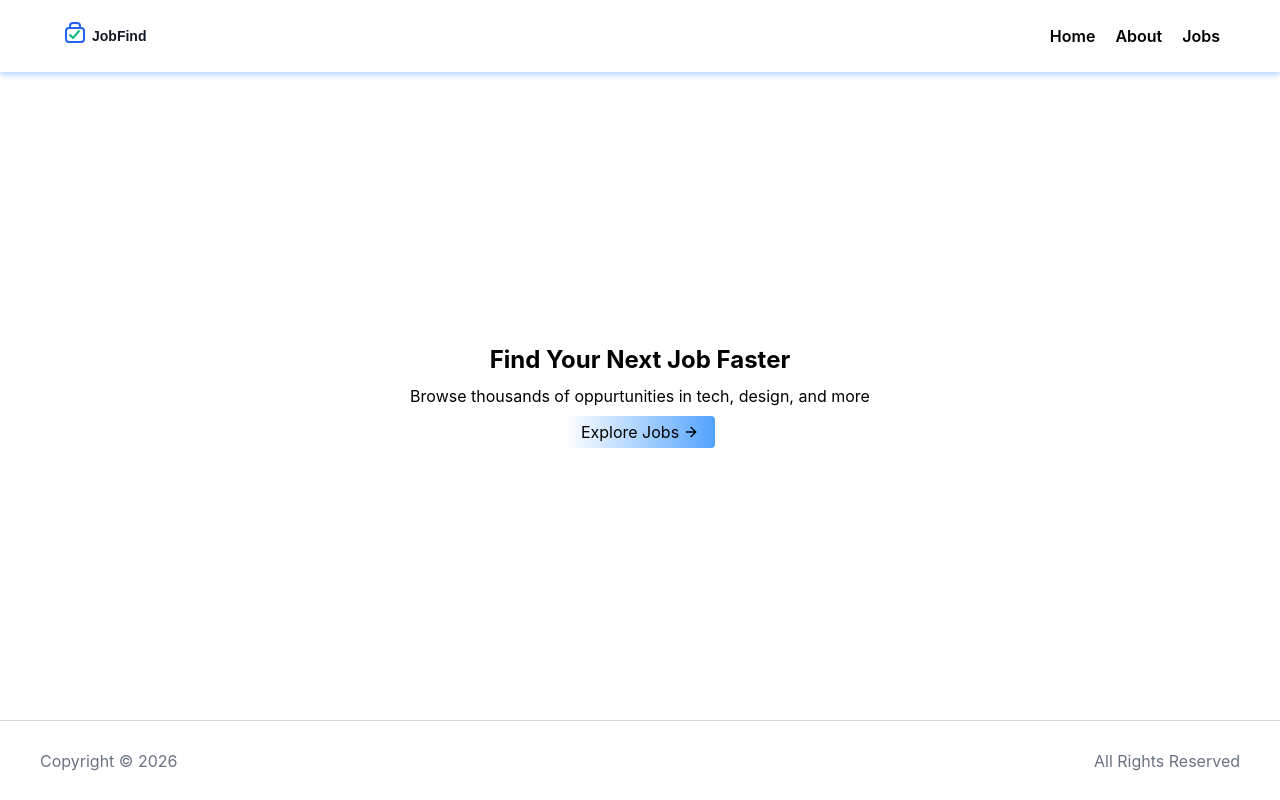
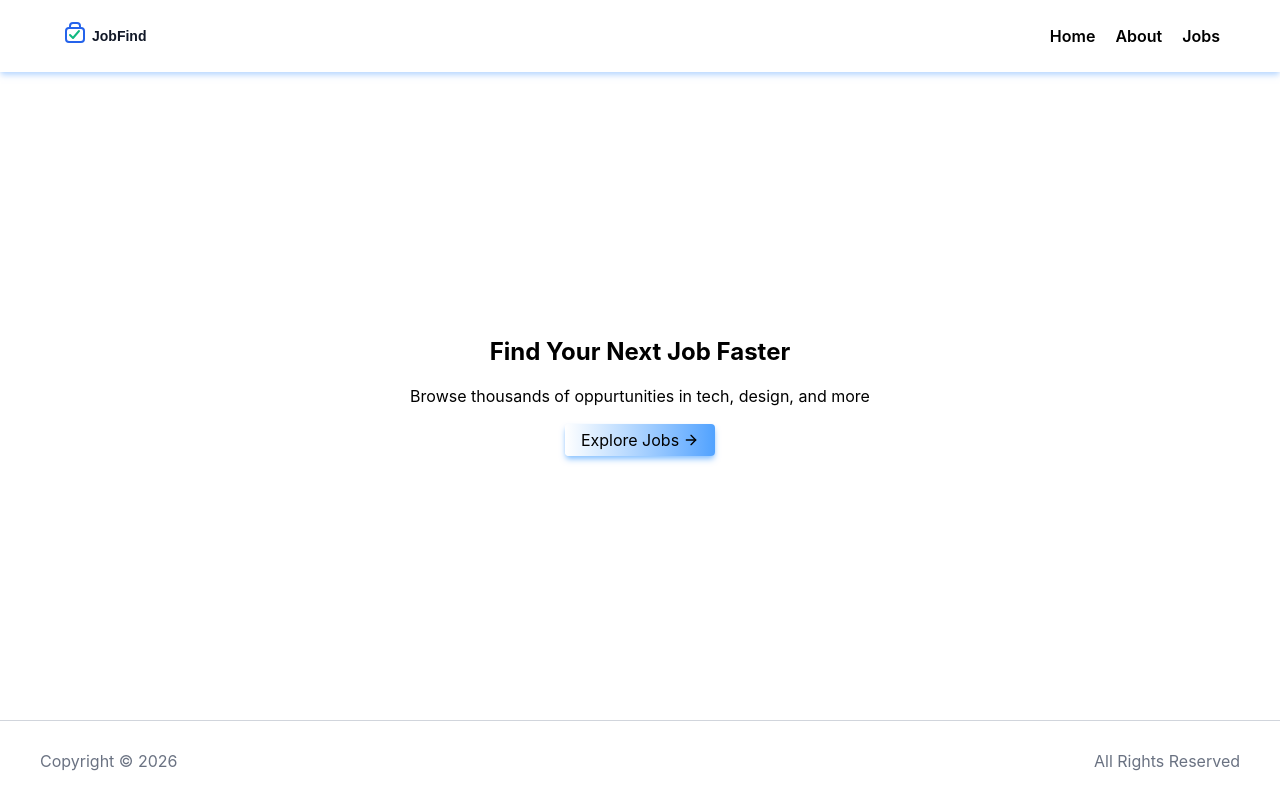
Before and after one commit to Wasit-karimi/JobListing, a React (Vite) app: page / in a window 1280 px wide. Built offline with nearby package versions, Linux system fonts and the light colour scheme.

Commit message:
fixed Home, index.css,mainlayout, jobloader, notfound.tsx,navbar

```diff
--- a/src/components/Navbar.tsx
+++ b/src/components/Navbar.tsx
@@ -48,7 +48,9 @@ const Navbar = () => {
       <nav
         className={cn(
           "shadow-md shadow-blue-200 hidden md:flex justify-between items-center px-15",
-          scrolled ? "h-16 bg-white/75 backdrop-blur-lg border-b border-t-gray-200" : "h-18",
+          scrolled
+            ? "h-16 bg-white/75 backdrop-blur-lg border-b border-gray-300"
+            : "h-18",
         )}
       >
         {" "}
@@ -59,7 +61,7 @@ const Navbar = () => {
       </nav>
 
       {/* mobile nav */}
-      <nav className="md:hidden relative h-18 flex justify-between px-5">
+      <nav className="md:hidden relative h-18 flex justify-between px-5 border-b border-gray-300 shadow-md shadow-blue-200">
         {" "}
         <a href="#" className="flex">
           <img src="/logo.svg" alt="logo" className="w-37" />
@@ -84,7 +86,6 @@ const Navbar = () => {
             {" "}
             <IoMdClose size={24} />{" "}
           </button>
-
           {navlinks}
         </ul>
       </nav>
--- a/src/index.css
+++ b/src/index.css
@@ -9,7 +9,7 @@
 
 @layer components {
   .btn-primary {
-    @apply bg-linear-to-r from-white to-blue-400 flex gap-1 justify-center items-center px-4 py-1 rounded cursor-pointer hover:shadow-md hover:shadow-blue-300 transition-all duration-300;
+    @apply bg-linear-to-r from-white to-blue-400 flex gap-1 justify-center items-center px-4 py-1 rounded cursor-pointer shadow-md shadow-blue-300 hover:shadow-md hover:shadow-blue-400 transition-all duration-300;
   }
 
 }
--- a/src/layouts/MainLayout.tsx
+++ b/src/layouts/MainLayout.tsx
@@ -6,7 +6,7 @@ const MainLayout = () => {
   return (
     <main className="w-full min-h-screen flex flex-col justify-between">
       <Navbar />
-      <section className="w-full h-full px-30  mx-auto flex flex-col justify-between items-center">
+      <section className="w-[90%] h-full mx-auto flex flex-col justify-between items-center">
         <Outlet />
       </section>
       <Footer />
--- a/src/pages/Home.tsx
+++ b/src/pages/Home.tsx
@@ -9,7 +9,6 @@ const Home = () => {
   useGSAP(() => {
     gsap.set(".fall", { y: -100, opacity: 0 });
     gsap.set(".fade", { opacity: 0 });
-    gsap.set(".rise", { y: 100, opacity: 0 });
 
     const tl = gsap.timeline();
 
@@ -29,29 +28,18 @@ const Home = () => {
       },
       "-=0.5",
     );
-
-    tl.to(
-      ".rise",
-      {
-        y: 0,
-        opacity: 1,
-        duration: 1,
-        ease: "power1.inOut",
-      },
-      "<",
-    );
   }, []);
   return (
-    <section className="w-full h-100 flex flex-col justify-center items-center">
-      <h1 className="font-bold text-2xl capitalize fall">
+    <section className="w-full h-100 flex flex-col justify-center items-center gap-4">
+      <h1 className="font-bold text-2xl capitalize z-0 fall">
         Find your next job faster
       </h1>
-      <p className="my-2 fade">
+      <p className="fade text-center">
         Browse thousands of oppurtunities in tech, design, and more
       </p>
       <button
         onClick={() => navigate("/jobs")}
-        className="btn-primary rise"
+        className="btn-primary fade"
       >
         Explore Jobs <LuArrowRight />
       </button>
--- a/src/pages/NotFound.tsx
+++ b/src/pages/NotFound.tsx
@@ -6,8 +6,8 @@ const NotFound = () => {
 
   return (
     <div className="w-full h-full flex flex-col gap-5 justify-center items-center">
-      <h1 className="text-5xl font-bold text-red-500">404 | Not Found</h1>
-      <button onClick={() => navigate("/")} className="flex  justify-center items-center gap-2 bg-linear-to-r from-white to-red-500 px-5 py-2 rounded cursor-pointer hover:shadow-md hover:shadow-red-300 transition-all duration-200">
+      <h1 className="text-2xl font-bold text-red-500">404 | Not Found</h1>
+      <button onClick={() => navigate("/")} className="flex justify-center items-center gap-2 bg-linear-to-r from-white to-red-500 px-5 py-2 rounded cursor-pointer shadow-md shadow-red-300 hover:shadow-red-400 transition-all duration-200">
         {" "}
         <LuArrowLeft size={17} className="text-red-500 font-bold" /> Go to Home{" "}
       </button>
--- a/src/router/jobLoader.ts
+++ b/src/router/jobLoader.ts
@@ -7,7 +7,7 @@ export const jobLoader =
   (queryClient: QueryClient) =>
   async ({ params }: LoaderFunctionArgs) => {
     const { id } = params;
-    if (!id) throw new Error("No job exists");
+    if (!id) throw new Error("Something went wrong");
 
 
     const data = queryClient.getQueryData(jobsQuery.queryKey) ??
@@ -15,5 +15,7 @@ export const jobLoader =
 
       const job = data.find((job: Job) => job._id === id)
 
+      if(!job) throw new Error("No such job exists")
+
       return job
   };
```
